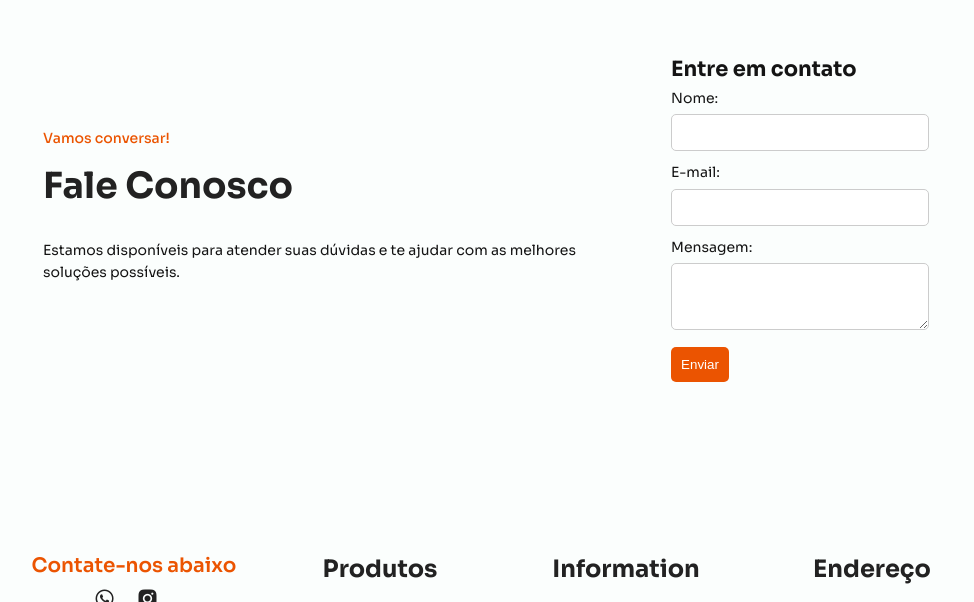
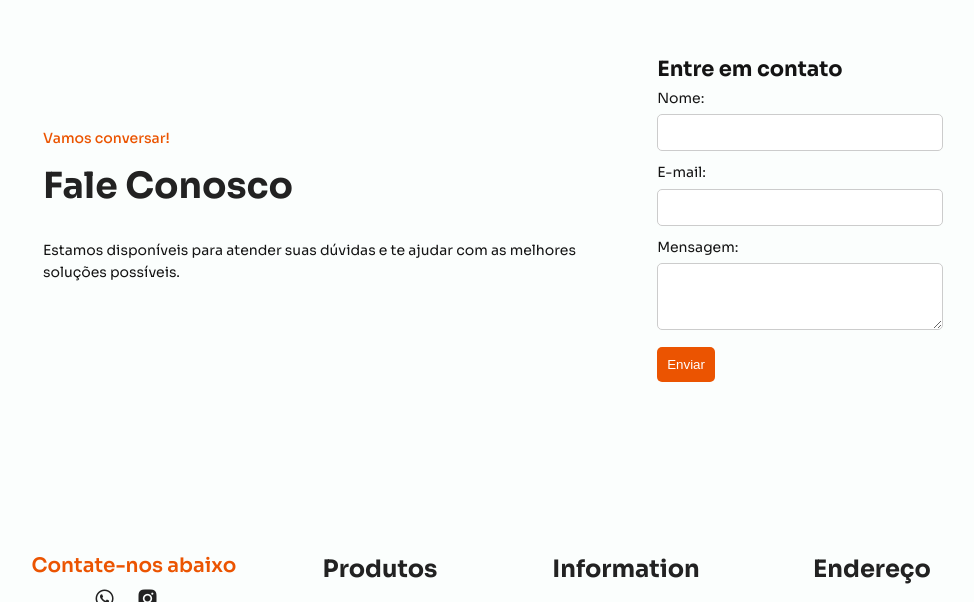
Before and after one commit to josegnilton/BelezaACasaDoCriador, a plain HTML site: page index.html in a window 1280 px wide. Shown: the part 4126-4728 px from the top of the page, without its empty margins (137-1111 px from the left). Drawn offline with nearby package versions, Linux system fonts and the light colour scheme.

Commit message:
Mudanças no HTML na página + testes iniciais e2e no Cypress

```diff
--- a/assets/css/responsiveWeb.css
+++ b/assets/css/responsiveWeb.css
@@ -73,9 +73,6 @@
   }
 }
 
-
-
-
 @media screen and (max-width: 576px) {
     .home_data{
         text-align: center;
--- a/assets/css/style.css
+++ b/assets/css/style.css
@@ -480,17 +480,17 @@ body.dark-theme {
     border-radius: 10px;
 }
 
-.contact__title {
+.contact_title {
     margin-top: 0;
 }
 
-.contact__label {
+.contact_label {
     display: block;
     margin-bottom: 5px;
 }
 
-.contact__input,
-.contact__textarea {
+.contact_input,
+.contact_textarea {
     width: 100%;
     padding: 10px;
     border: 1px solid #ccc;
@@ -498,7 +498,7 @@ body.dark-theme {
     margin-bottom: 10px;
 }
 
-.contact__button {
+.contact_button {
     background-color: var(--primary-color);
     color: #fff;
     border: none;
--- a/index.html
+++ b/index.html
@@ -157,7 +157,7 @@
       <div class="app_container bd-grid">
         <div class="app_data">
           <span class="section-subtitle app_initial">Redes Sociais</span>
-          <h2 class="section-title app_initial">Fale conosco nas redes sociais!</h2>
+          <h2 class="section-title app_initial">Nos encontre nas redes sociais!</h2>
           <p class="app_description">
             Postamos um conteúdo bem divertido e interativo no Instagram, confira e aproveite
             nossas promoções relâmpago!
@@ -194,20 +194,20 @@
           </p>
         </div>
 
-        <div class="contact_button">
+        <div>
           <section class="contact">
-            <h2 class="contact__title">Entre em contato</h2>
+            <h2 class="contact_title">Entre em contato</h2>
             <form class="contact__form" action="https://formspree.io/f/xqkogeey" method="POST">
-              <label class="contact__label" for="nome">Nome:</label>
-              <input class="contact__input" type="text" id="nome" name="nome" required>
+              <label class="contact_label" for="nome">Nome:</label>
+              <input class="contact_input" type="text" id="nome" name="nome" required>
 
-              <label class="contact__label" for="email">E-mail:</label>
-              <input class="contact__input" type="email" id="email" name="email" required>
+              <label class="contact_label" for="email">E-mail:</label>
+              <input class="contact_input" type="email" id="email" name="email" required>
 
-              <label class="contact__label" for="mensagem">Mensagem:</label>
-              <textarea class="contact__textarea" id="mensagem" rows="3" name="mensagem" required></textarea>
+              <label class="contact_label" for="mensagem">Mensagem:</label>
+              <textarea class="contact_textarea" id="mensagem" rows="3" name="mensagem" required></textarea>
 
-              <input class="contact__button" type="submit" value="Enviar">
+              <input class="contact_button" type="submit" value="Enviar">
             </form>
           </section>
         </div>
```
Also changed, not shown: cypress/cypress.config.js (added, +9 -0 lines), cypress/cypress/e2e/home_page.cy.js (added, +40 -0 lines), cypress/cypress/fixtures/example.json (added, +5 -0 lines), cypress/cypress/support/commands.js (added, +25 -0 lines), cypress/cypress/support/e2e.js (added, +20 -0 lines), cypress/package.json (added, +5 -0 lines), 2 other files.
